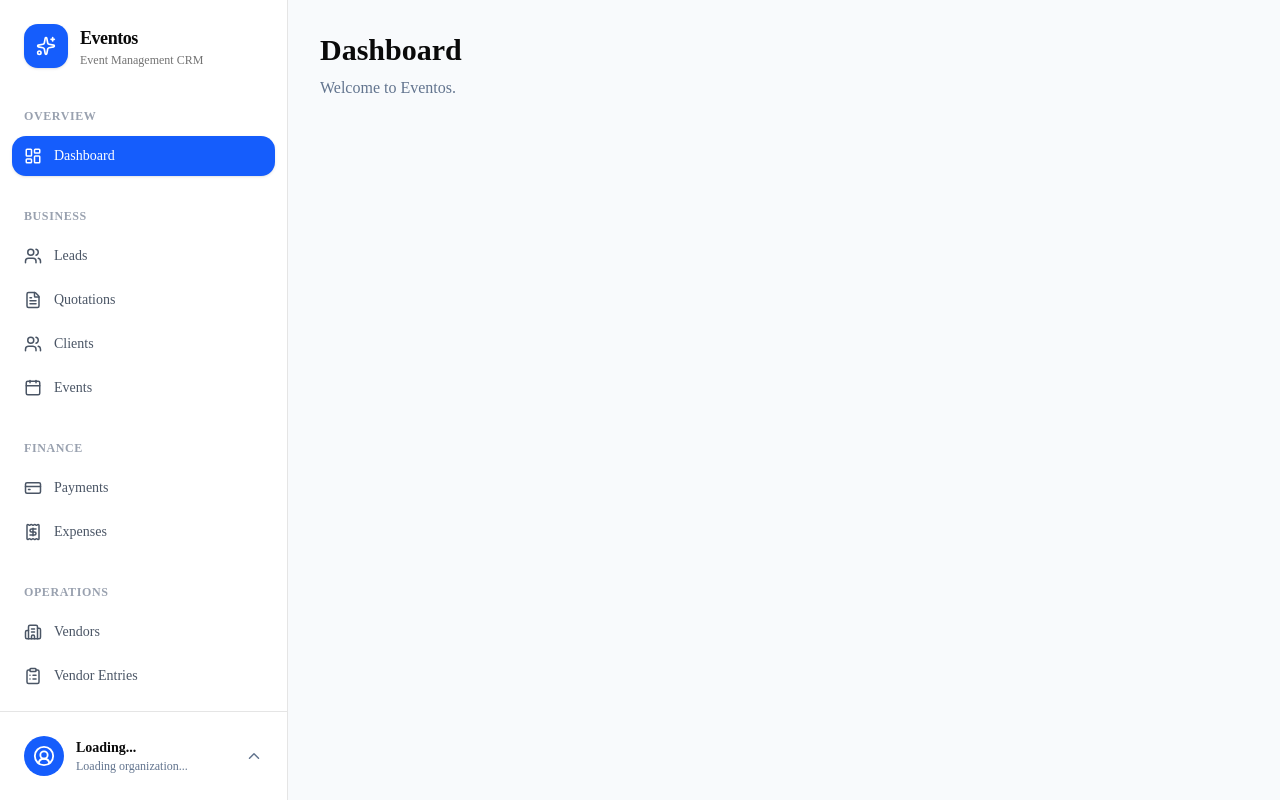
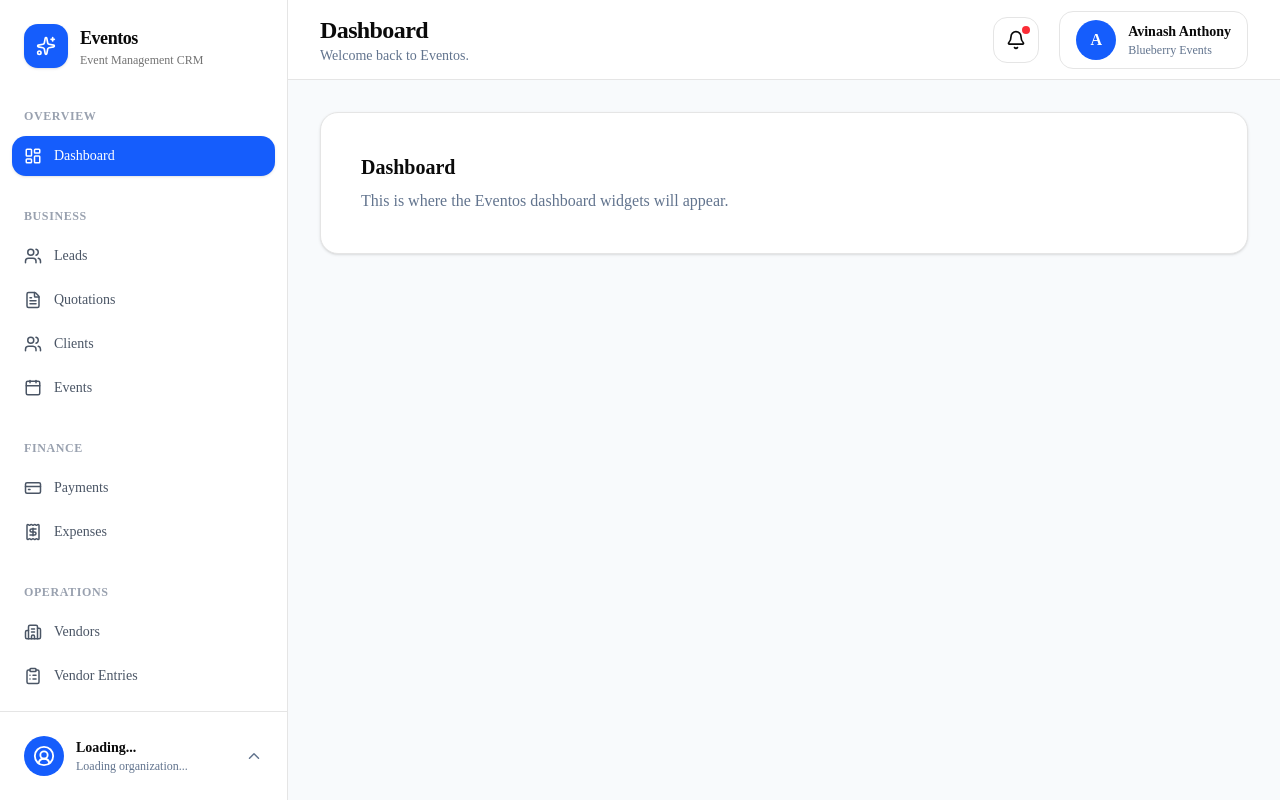
Before and after one commit to rohananthony2451-netizen/blueberry-crm, a Next.js app: page /dashboard in a window 1280 px wide. Built offline with nearby package versions, Linux system fonts and the light colour scheme.

Commit message:
feat: build application header

```diff
--- a/app/(dashboard)/dashboard/page.tsx
+++ b/app/(dashboard)/dashboard/page.tsx
@@ -1,13 +1,16 @@
 export default function DashboardPage() {
   return (
-    <div className="p-8">
-      <h1 className="text-3xl font-bold">
-        Dashboard
-      </h1>
+    <div className="space-y-6">
+      <div className="rounded-2xl border bg-white p-10 shadow-sm">
+        <h2 className="text-xl font-semibold">
+          Dashboard
+        </h2>
 
-      <p className="mt-2 text-slate-500">
-        Welcome to Eventos.
-      </p>
+        <p className="mt-2 text-slate-500">
+          This is where the Eventos dashboard
+          widgets will appear.
+        </p>
+      </div>
     </div>
   );
 }
--- a/components/layout/AppShell.tsx
+++ b/components/layout/AppShell.tsx
@@ -1,5 +1,7 @@
 import { ReactNode } from "react";
+
 import Sidebar from "./Sidebar";
+import Header from "./Header";
 
 interface AppShellProps {
   children: ReactNode;
@@ -12,9 +14,13 @@ export default function AppShell({
     <div className="flex min-h-screen bg-slate-50">
       <Sidebar />
 
-      <main className="flex-1 overflow-y-auto">
-        {children}
-      </main>
+      <div className="flex flex-1 flex-col">
+        <Header title="Dashboard" />
+
+        <main className="flex-1 p-8">
+          {children}
+        </main>
+      </div>
     </div>
   );
 }
--- /dev/null
+++ b/components/layout/Header.tsx
@@ -0,0 +1,49 @@
+"use client";
+
+import { Bell } from "lucide-react";
+
+interface HeaderProps {
+  title: string;
+}
+
+export default function Header({
+  title,
+}: HeaderProps) {
+  return (
+    <header className="sticky top-0 z-20 flex h-20 items-center justify-between border-b bg-white px-8">
+      <div>
+        <h1 className="text-2xl font-bold tracking-tight">
+          {title}
+        </h1>
+
+        <p className="text-sm text-slate-500">
+          Welcome back to Eventos.
+        </p>
+      </div>
+
+      <div className="flex items-center gap-5">
+        <button className="relative rounded-xl border p-3 transition hover:bg-slate-100">
+          <Bell size={20} />
+
+          <span className="absolute right-2 top-2 h-2 w-2 rounded-full bg-red-500" />
+        </button>
+
+        <div className="flex items-center gap-3 rounded-xl border px-4 py-2">
+          <div className="flex h-10 w-10 items-center justify-center rounded-full bg-blue-600 font-semibold text-white">
+            A
+          </div>
+
+          <div>
+            <p className="text-sm font-semibold">
+              Avinash Anthony
+            </p>
+
+            <p className="text-xs text-slate-500">
+              Blueberry Events
+            </p>
+          </div>
+        </div>
+      </div>
+    </header>
+  );
+}
```
Also changed, not shown: components/layout/AppHeader.tsx (deleted).
